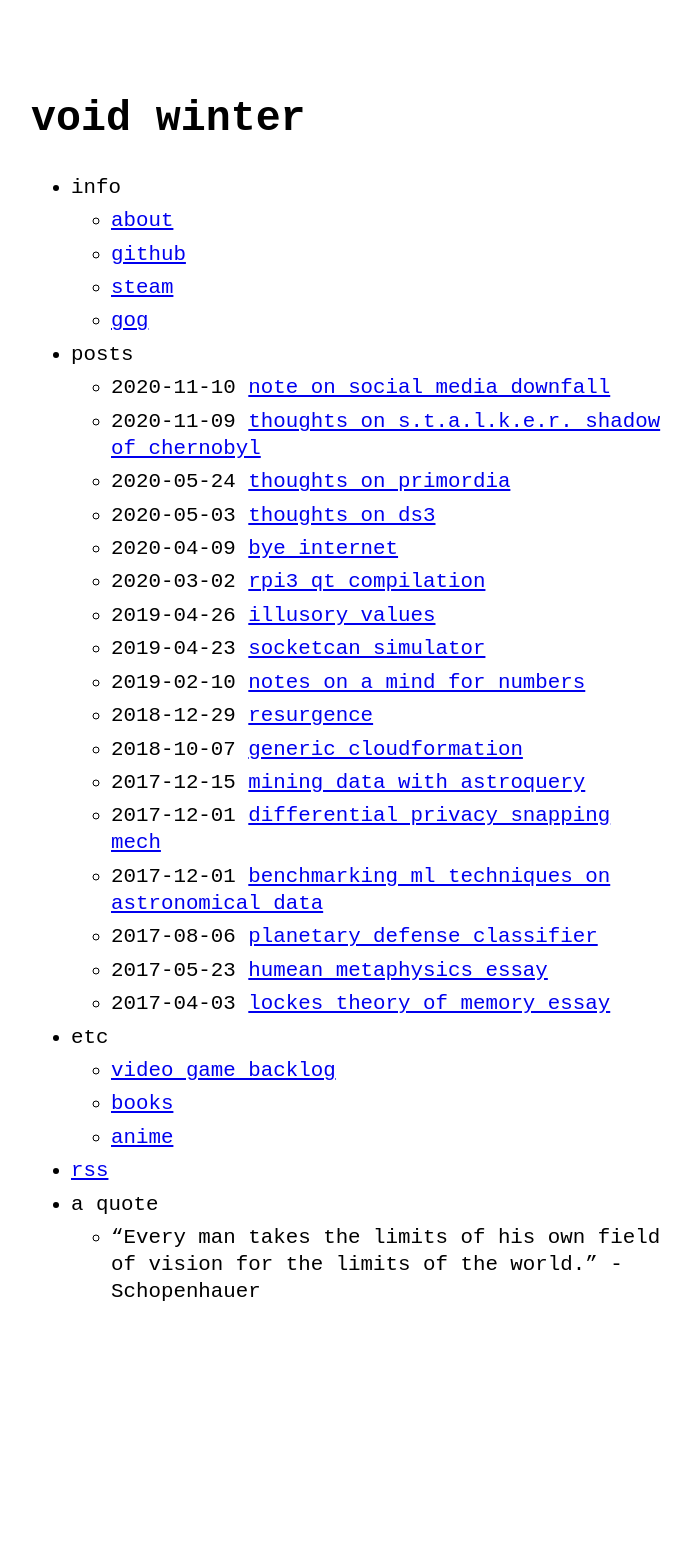
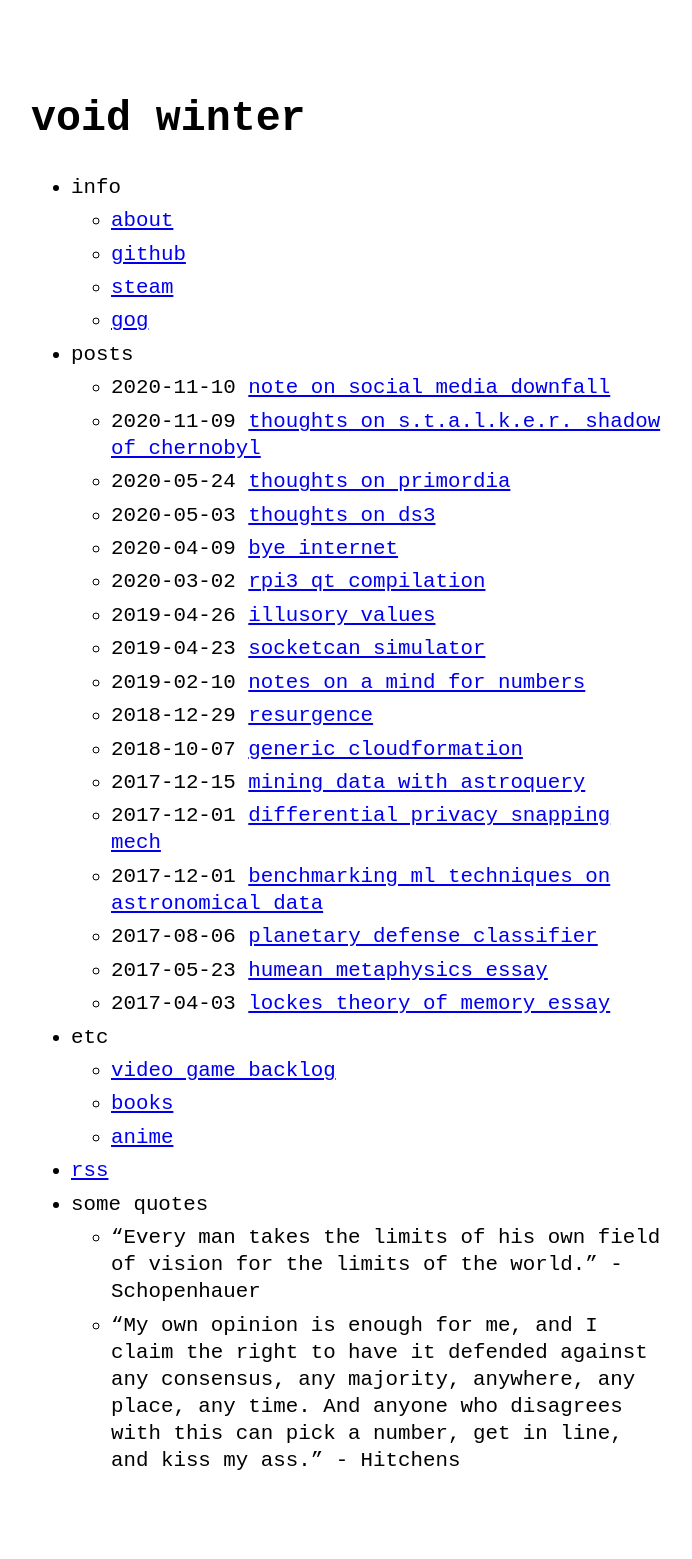
Before and after one commit to deadoceans/deadoceans.github.io, a Jekyll site: the page built from index.md, in a window 1280 px wide. Shown: the whole page, without its empty margins (289-981 px from the left). Built offline with Jekyll 4.4.1, drawn with Linux system fonts in a browser that asks for light colours; before the commit the page ends 1390 px from its top, so only the background shows below that.

Commit message:
Update menu.yml

```diff
--- a/_data/menu.yml
+++ b/_data/menu.yml
@@ -32,8 +32,10 @@ entries:
   - title: rss
     url: feed.xml
 
-  - title: a quote
+  - title: some quotes
     url: false
     entries:
       - title: “Every man takes the limits of his own field of vision for the limits of the world.” - Schopenhauer
         url: false
+      - title: “My own opinion is enough for me, and I claim the right to have it defended against any consensus, any majority, anywhere, any place, any time. And anyone who disagrees with this can pick a number, get in line, and kiss my ass.” - Hitchens
+        url: false
```
